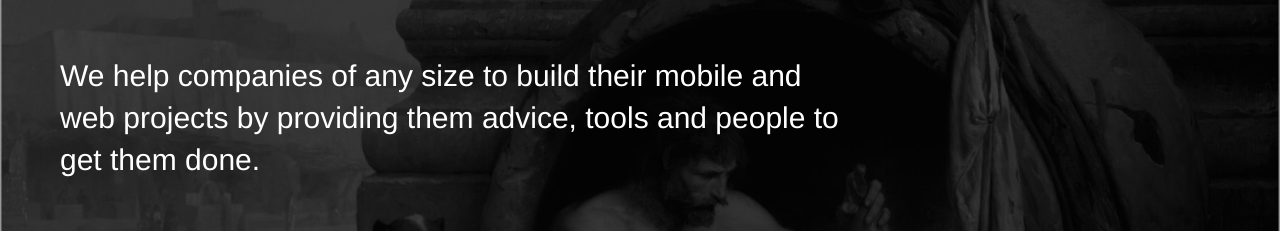
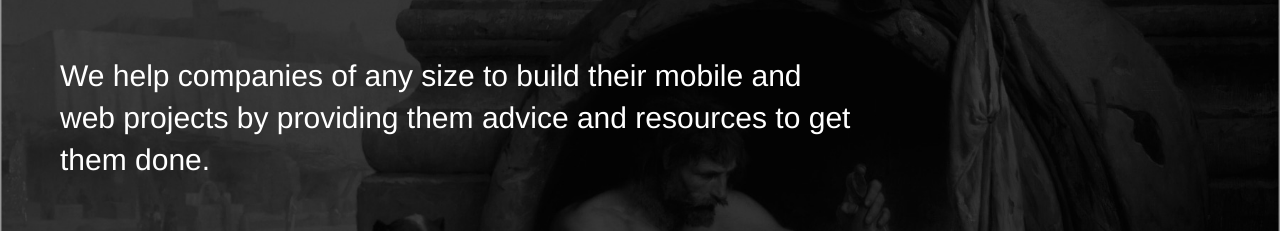
Before and after one commit to vinch/diogeno, a plain HTML site: page public/index.html in a window 1280 px wide. Shown: the part 125-356 px from the top of the page. Drawn offline with Linux system fonts and the light colour scheme.

Commit message:
Changed biz description

```diff
--- a/public/index.html
+++ b/public/index.html
@@ -18,7 +18,7 @@
     <div id="content">
       <div class="inner">
         <section>
-          <h2>We help companies of any size to build their mobile and web projects by providing them advice, tools and people to get them done.</h2>
+          <h2>We help companies of any size to build their mobile and web projects by providing them advice and resources to get them done.</h2>
         </section>
         <section>
           <h3>Want to work with us?</h3>
```
